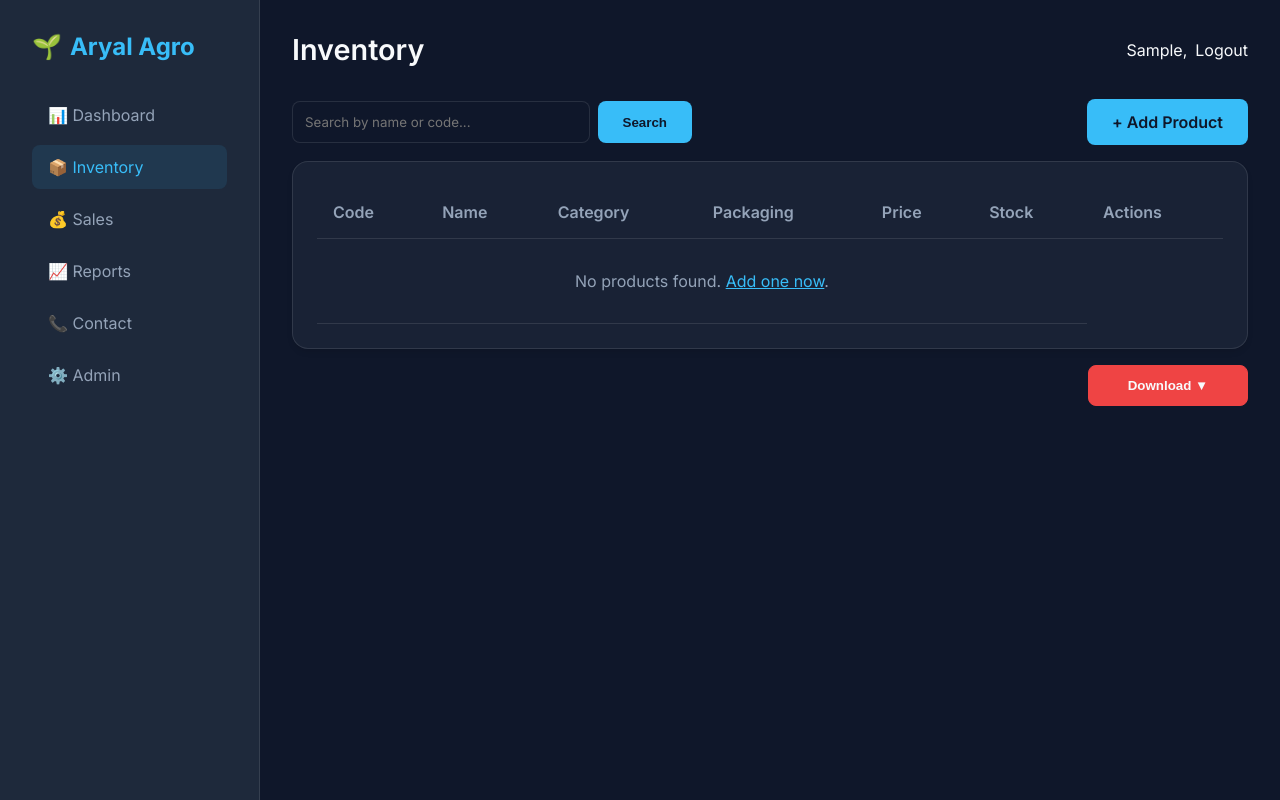
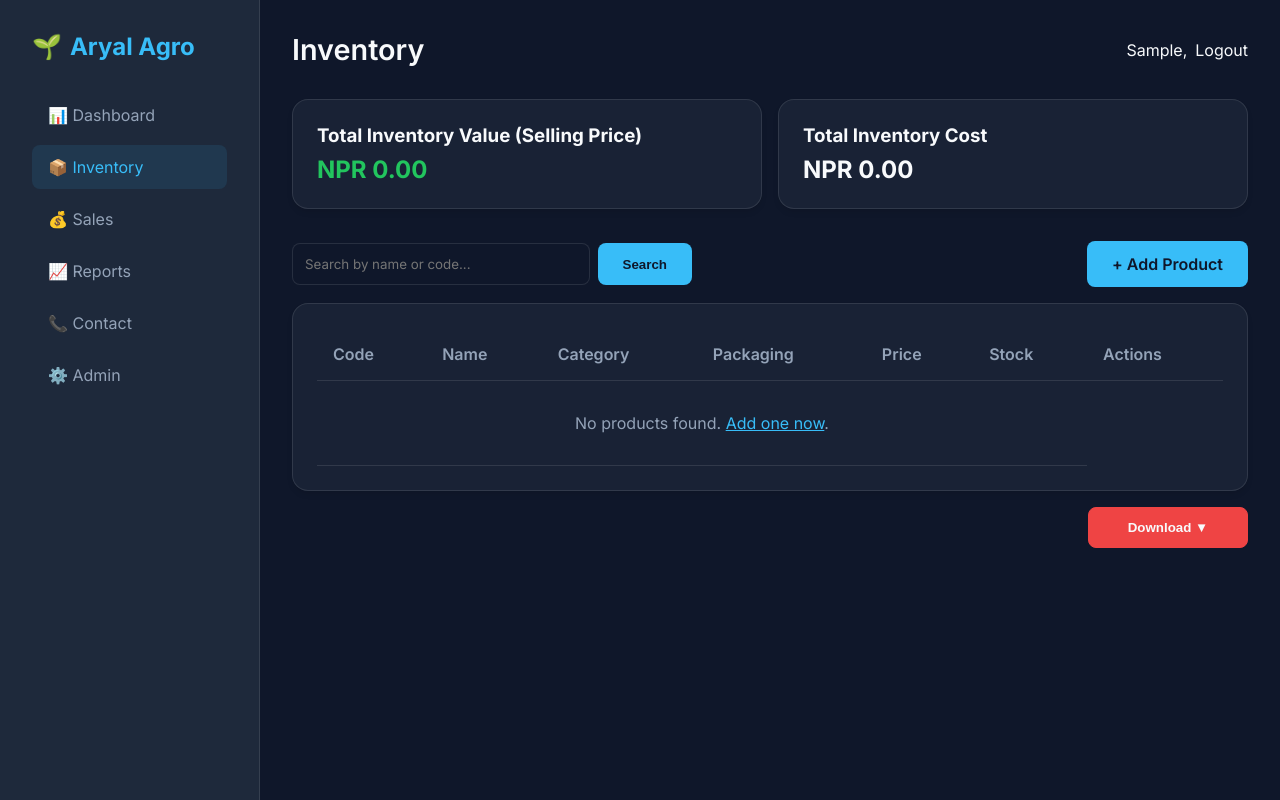
Before and after one commit to badalaryal11/aryal-erp, a Django app: page /inventory/products/ in a window 1280 px wide. Run offline with Django 4.2, Linux system fonts and the light colour scheme; the visitor is signed in with stand-in values (Sample User, id 1); data comes from the database, SQL or seed files in the repository; data that the repository does not hold is empty.

Commit message:
Display total inventory value and cost

```diff
--- a/inventory/templates/inventory/product_list.html
+++ b/inventory/templates/inventory/product_list.html
@@ -3,6 +3,22 @@
 {% block page_title %}Inventory{% endblock %}
 
 {% block content %}
+<div
+    style="margin-bottom: 2rem; display: grid; grid-template-columns: repeat(auto-fit, minmax(250px, 1fr)); gap: 1rem;">
+    <div class="card">
+        <h3>Total Inventory Value (Selling Price)</h3>
+        <p style="font-size: 1.5rem; font-weight: 700; color: var(--success); margin-top: 0.5rem;">
+            NPR {{ total_inventory_value|floatformat:2 }}
+        </p>
+    </div>
+    <div class="card">
+        <h3>Total Inventory Cost</h3>
+        <p style="font-size: 1.5rem; font-weight: 700; color: var(--primary); margin-top: 0.5rem;">
+            NPR {{ total_inventory_cost|floatformat:2 }}
+        </p>
+    </div>
+</div>
+
 <div class="toolbar">
     <form method="get" class="search-form">
         <input type="text" name="q" class="form-control" placeholder="Search by name or code..." value="{{ query }}">
--- a/inventory/views.py
+++ b/inventory/views.py
@@ -10,7 +10,7 @@ from django.contrib import messages
 from .models import Product, Category
 from .forms import ProductForm
 
-from django.db.models import Q
+from django.db.models import Q, Sum, F
 
 from django.contrib.auth.decorators import login_required
 
@@ -25,7 +25,18 @@ def product_list(request):
             Q(code__icontains=query)
         )
 
-    return render(request, 'inventory/product_list.html', {'products': products, 'query': query})
+    # Calculate absolute totals for ALL products, not just filtered ones
+    aggregates = Product.objects.aggregate(
+        total_value=Sum(F('price') * F('stock_quantity')),
+        total_cost=Sum(F('cost_price') * F('stock_quantity'))
+    )
+
+    return render(request, 'inventory/product_list.html', {
+        'products': products,
+        'query': query,
+        'total_inventory_value': aggregates['total_value'] or 0,
+        'total_inventory_cost': aggregates['total_cost'] or 0
+    })
 
 from django.contrib.auth.decorators import login_required
 
```
